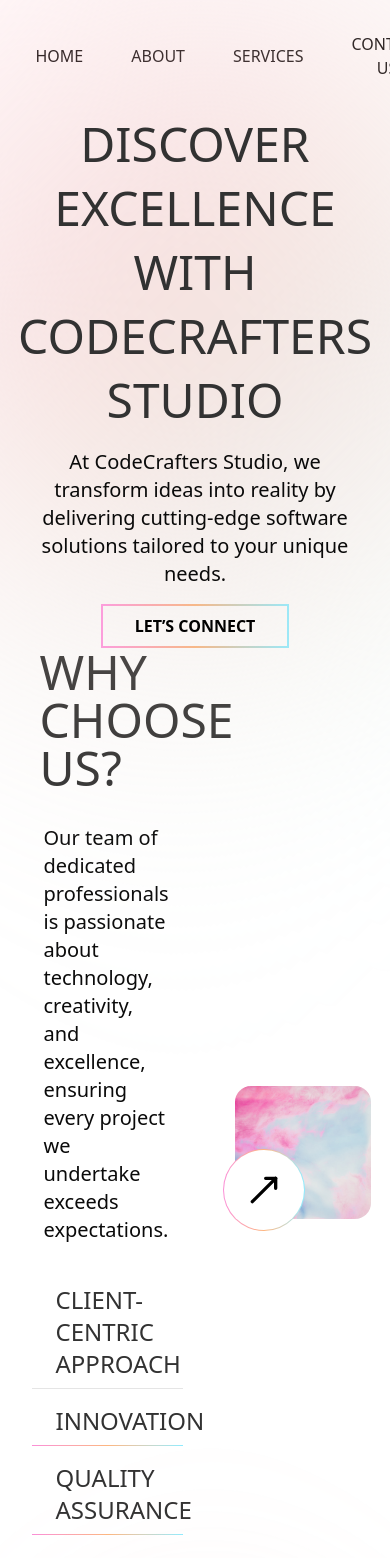
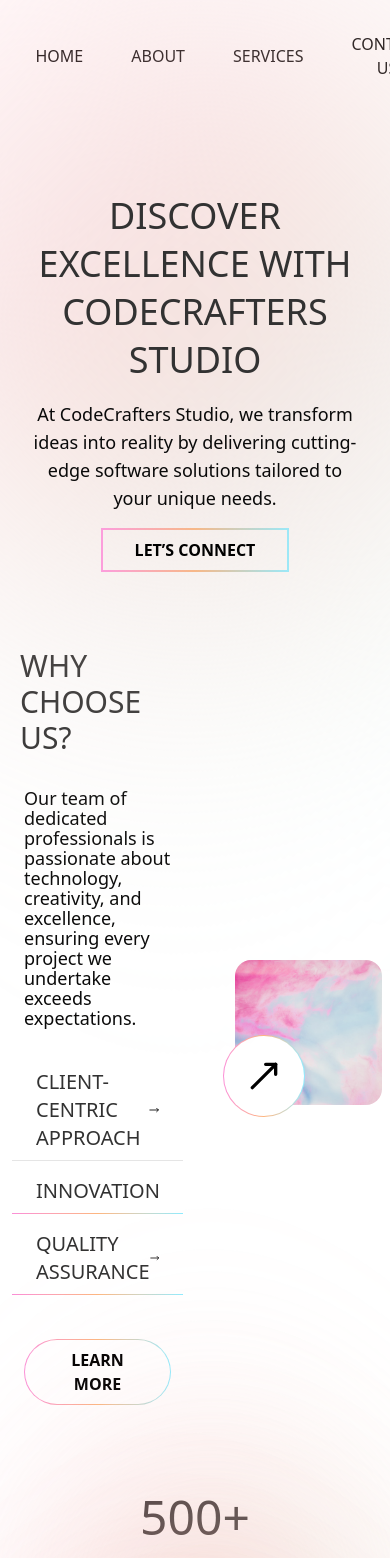
Before and after one commit to Maryammuhammadafzal/Software-house-Landing-page, a Next.js app: page / in a window 390 px wide. Shown: the top 1558 px of the page. Built offline with nearby package versions, Linux system fonts and the light colour scheme; a web font is replaced by a local one.

Commit message:
adding responsiveness

```diff
--- a/app/about/page.tsx
+++ b/app/about/page.tsx
@@ -5,26 +5,26 @@ import React from 'react'
 const AboutPage = () => {
     return (
         <div className='w-full h-auto flex justify-center items-center pt-30 pb-10'>
-            <div className='flex flex-row w-[90%] h-auto justify-center items-center gap-10'>
+            <div className='flex flex-row w-full md:w-[90%] h-auto justify-center items-center gap-10'>
                 <div className='left w-1/2 flex flex-col gap-8 px-3'>
-                    <h2 className='text-5xl font-medium uppercase px-2' >Why Choose Us?</h2>
-                    <p className='text-xl px-3 leading-7'> Our team of dedicated professionals is passionate about technology, creativity, and excellence, ensuring every project we undertake exceeds expectations.</p>
+                    <h2 className='lg:text-5xl md:text-4xl text-3xl font-medium uppercase px-2' >Why Choose Us?</h2>
+                    <p className='md:text-xl text-lg px-3 leading-5 md:leading-7'> Our team of dedicated professionals is passionate about technology, creativity, and excellence, ensuring every project we undertake exceeds expectations.</p>
                     <div className='flex flex-col gap-2 w-full h-auto'>
                         {/* <div className="inline-block pb-[1px] bg-gradient-to-r from-[#FB8FD7] via-[#FDB67F] to-[#8DECFF]"> */}
                             <div className=" border-style border-b text-black px-6 py-2 flex justify-between w-full items-center uppercase font-semibold">
-                                <h4 className='text-2xl font-medium uppercase' >Client-Centric Approach</h4>
+                                <h4 className='md:text-2xl text-xl font-medium uppercase' >Client-Centric Approach</h4>
                                 <MoveRightIcon />
                             </div>
                         {/* </div> */}
                         <div className="inline-block pb-[1px] bg-gradient-to-r from-[#FB8FD7] via-[#FDB67F] to-[#8DECFF]">
                             <div className="bg-white text-black px-6 py-2 flex justify-between w-full items-center uppercase font-semibold">
-                                <h4 className='text-2xl font-medium uppercase' >Innovation</h4>
+                                <h4 className='md:text-2xl text-xl font-medium uppercase' >Innovation</h4>
                                 <MoveRightIcon />
                             </div>
                         </div>
                         <div className="inline-block pb-[1px] bg-gradient-to-r from-[#FB8FD7] via-[#FDB67F] to-[#8DECFF]">
                             <div className="bg-white text-black px-6 py-2 flex justify-between w-full items-center uppercase font-semibold">
-                                <h4 className='text-2xl font-medium uppercase' >Quality Assurance</h4>
+                                <h4 className='md:text-2xl text-xl font-medium uppercase' >Quality Assurance</h4>
                                 <MoveRightIcon />
                             </div>
                         </div>
@@ -37,7 +37,7 @@ const AboutPage = () => {
                 </div>
 
                 <div className='right w-1/2 h-full flex justify-center items-center'>
-                    <div className='w-auto h-auto rounded-2xl relative'>
+                    <div className='w-auto h-auto rounded-2xl relative pr-2'>
                         <Image src='/images/about-image.jpg' alt='about-image' width={350} height={320} className='rounded-2xl' />
                          <div className="inline-block w-fit m-3 absolute -bottom-6 -left-6 p-[1px] bg-gradient-to-r from-[#FB8FD7] via-[#FDB67F] to-[#8DECFF] rounded-full">
                         <button className="bg-white p-5 text-black  uppercase rounded-full ">
--- a/app/hero/page.tsx
+++ b/app/hero/page.tsx
@@ -5,7 +5,7 @@ import React from 'react'
 
 const HeroPage = () => {
     return (
-        <div className='flex w-full h-auto lg:h-screen py-4 justify-center items-center'>
+        <div className='flex w-full h-auto  md:h-screen py-4 justify-center items-center'>
             <div className='flex flex-col w-[90%] h-full justify-between items-center gap-4'>
                 <div className="header w-full h-[80px] flex justify-center items-center">
                     <Header />
@@ -14,10 +14,10 @@ const HeroPage = () => {
                     <div className='w-full h-[400px] absolute left-0 top-0 flex justify-center items-start z-10'>
                         <div className=' w-[400px] h-[400px] bg-gradient-to-r from-[#FB8FD7] via-[#FDB67F] to-[#8DECFF] blur-[171px] rotate-45 rounded-4xl '></div>
                     </div>
-                    <div className='flex justify-center items-start w-full z-20 h-full absolute top-0 left-0'>
+                    <div className='flex justify-center md:py-0 py-20 items-start w-full z-20 h-full absolute top-0 left-0'>
                         <div className='flex flex-col gap-4 max-w-2xl justify-start items-center text-center'>
-                            <h1 className='text-5xl font-medium uppercase leading-16' >Discover Excellence with CodeCrafters Studio</h1>
-                            <p className='text-xl px-3 leading-7'>At CodeCrafters Studio, we transform ideas into reality by delivering cutting-edge software solutions tailored to your unique needs.</p>
+                            <h1 className='md:text-5xl text-4xl font-medium uppercase leading-12 md:leading-16' >Discover Excellence with CodeCrafters Studio</h1>
+                            <p className='md:text-xl text-lg px-3 leading-7'>At CodeCrafters Studio, we transform ideas into reality by delivering cutting-edge software solutions tailored to your unique needs.</p>
                             {/* <div className="inline-block p-[1px] bg-gradient-to-r from-[#FB8FD7] via-[#FDB67F] to-[#8DECFF] rounded-full"> */}
                                 <button className="button-border-gradient border- bg-transparent text-black px-8 py-2 uppercase rounded-full font-semibold">
                                     {`Let’s Connect`}
--- a/app/portfolio/app.tsx
+++ b/app/portfolio/app.tsx
@@ -41,6 +41,10 @@ const PortfolioPage = () => {
             ? "col-span-1 sm:col-span-2 md:col-span-2 lg:col-span-3"
             : ""
         }
+        ${index === 5
+          ? "max-xl:col-span-3"
+          : ""
+        }
       `}
                   >
                     <CardContent className=" p-0">
--- a/app/team/page.tsx
+++ b/app/team/page.tsx
@@ -99,8 +99,8 @@ const TeamPage = () => {
                           <p className="text-xl">{about}</p>
 
                           <div className="flex gap-6 p-3 items-center">
-                            <h5 className="sign text-5xl font-mono">{name}</h5>
-                            <hr className="border border-black w-[290px]" />
+                            <h5 className="sign lg:text-5xl text-4xl font-mono">{name}</h5>
+                            <hr className="border border-black w-[200px] lg:w-[290px]" />
                           </div>
 
                           <div className="w-full flex justify-end items-end px-7">
```
